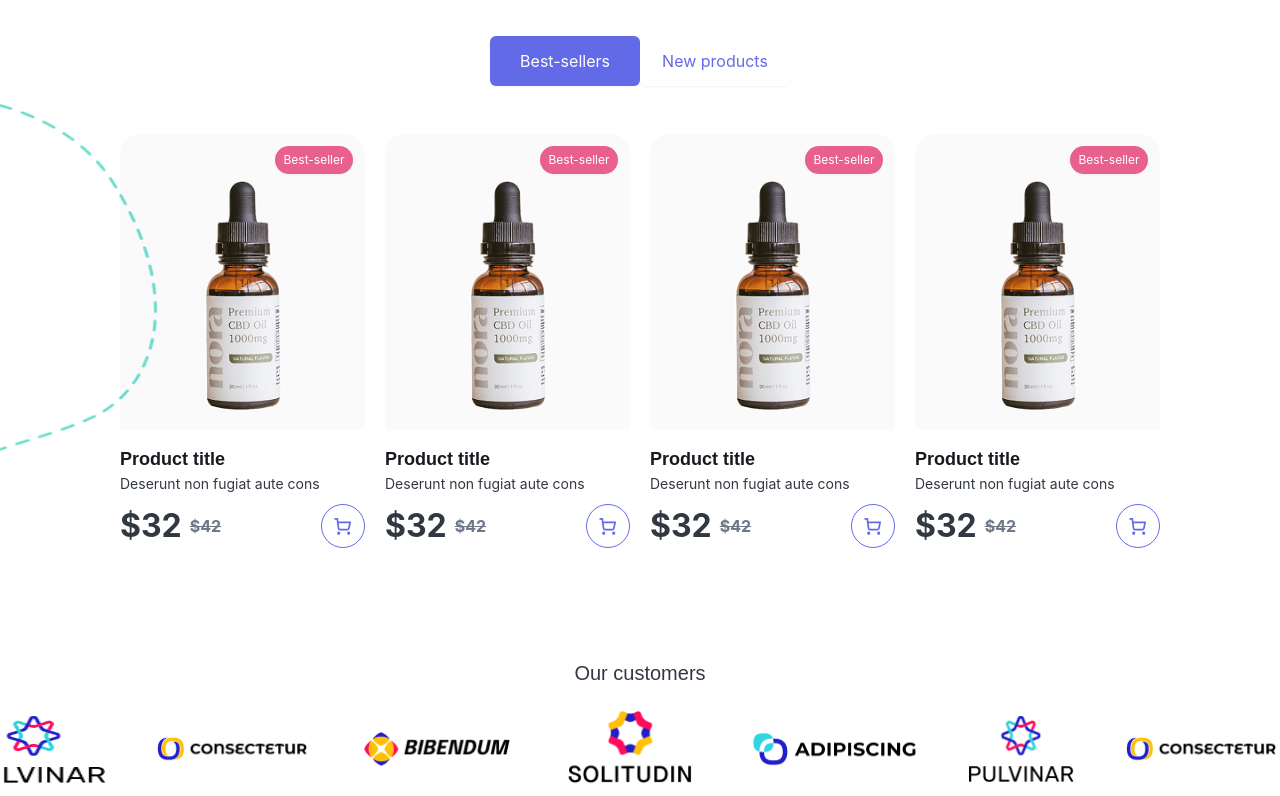
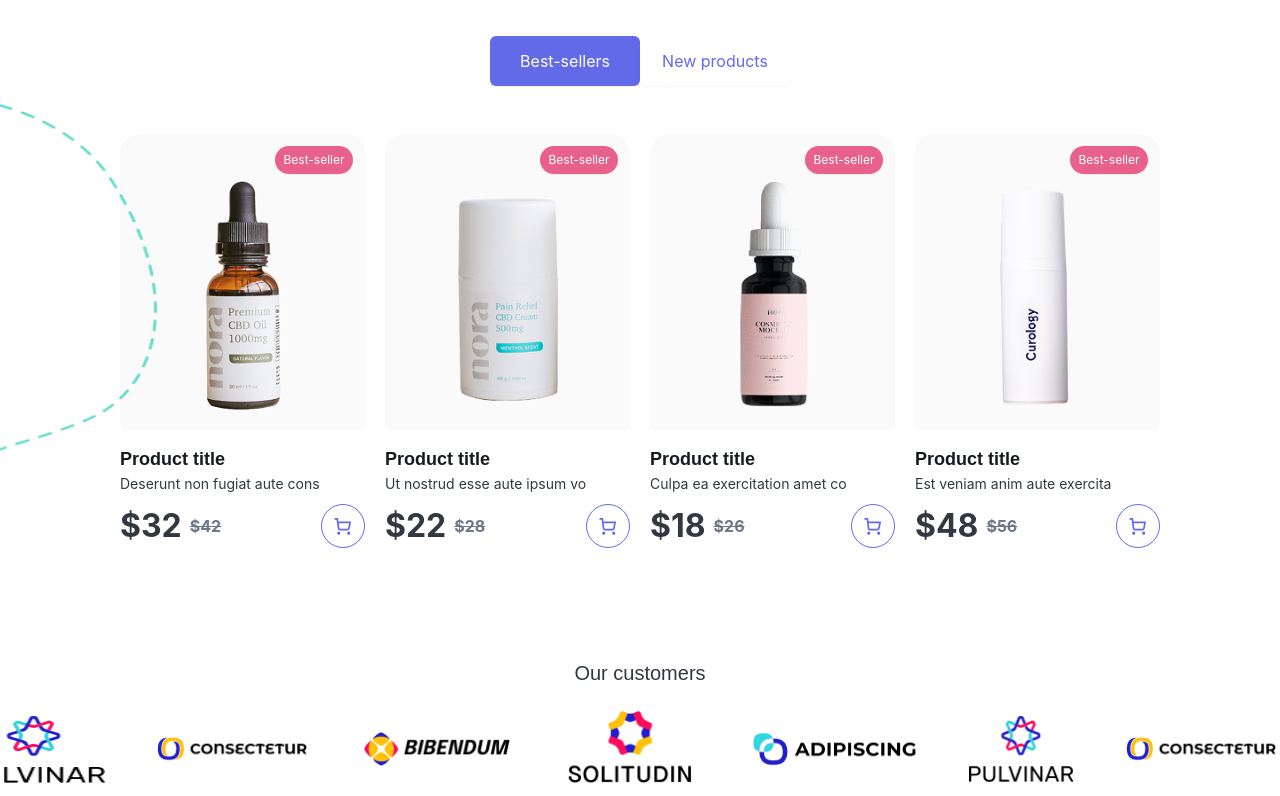
Before and after one commit to phil-code-dotcom/wellness-health-website, a website: page index.html in a window 1280 px wide. Shown: the part 2364-3160 px from the top of the page. Drawn offline with nearby package versions, Linux system fonts and the light colour scheme.

Commit message:
feat: added all the remaining images on the home page

```diff
--- a/index.html
+++ b/index.html
@@ -197,55 +197,55 @@
           </div>
         </div>
 
-        <!--card 1-->
+        <!--card 2-->
         <div class="flex flex-col">
           <div class="grid grid-cols-1 grid-rows-1">
-            <img src="./img/medicine-bottle.png" alt="" class="col-start-1 row-start-1 rounded-t-[20px] w-full">
+            <img src="./img/medicine-bottle2.png" alt="" class="col-start-1 row-start-1 rounded-t-[20px] w-full">
             <button type="button"
               class="justify-self-end text-white bg-[#E8618C] box-border border border-transparent hover:bg-success-strong focus:ring-4 focus:ring-success-medium shadow-xs font-normal leading-5 rounded-[14px] text-[12px] focus:outline-none w-[78px] h-[28px] col-start-1 row-start-1 mt-3 mr-3 flex items-center justify-center font-inter">Best-seller</button>
           </div>
           <h6 class="font-archivo font-extrabold text-[18px] text-[#171A1F] mt-4">Product title</h6>
-          <p class="font-inter font-normal text-[14px] text-[#323842]">Deserunt non fugiat aute cons</p>
+          <p class="font-inter font-normal text-[14px] text-[#323842]">Ut nostrud esse aute ipsum vo</p>
           <div class="flex items-center justify-between mt-2">
             <div class="flex items-center gap-2">
-              <p class="font-inter font-bold text-[32px] text-[#323842]">$32</p>
-              <p class="font-inter font-bold text-[16px] text-[#6E7787] line-through">$42</p>
+              <p class="font-inter font-bold text-[32px] text-[#323842]">$22</p>
+              <p class="font-inter font-bold text-[16px] text-[#6E7787] line-through">$28</p>
             </div>
             <img src="./img/cart-button.svg" class="w-[44px] h-[44px]" alt="">
           </div>
         </div>
 
-        <!--card 1-->
+        <!--card 3-->
         <div class="flex flex-col">
           <div class="grid grid-cols-1 grid-rows-1">
-            <img src="./img/medicine-bottle.png" alt="" class="col-start-1 row-start-1 rounded-t-[20px] w-full">
+            <img src="./img/medicine-bottle3.png" alt="" class="col-start-1 row-start-1 rounded-t-[20px] w-full">
             <button type="button"
               class="justify-self-end text-white bg-[#E8618C] box-border border border-transparent hover:bg-success-strong focus:ring-4 focus:ring-success-medium shadow-xs font-normal leading-5 rounded-[14px] text-[12px] focus:outline-none w-[78px] h-[28px] col-start-1 row-start-1 mt-3 mr-3 flex items-center justify-center font-inter">Best-seller</button>
           </div>
           <h6 class="font-archivo font-extrabold text-[18px] text-[#171A1F] mt-4">Product title</h6>
-          <p class="font-inter font-normal text-[14px] text-[#323842]">Deserunt non fugiat aute cons</p>
+          <p class="font-inter font-normal text-[14px] text-[#323842]">Culpa ea exercitation amet co</p>
           <div class="flex items-center justify-between mt-2">
             <div class="flex items-center gap-2">
-              <p class="font-inter font-bold text-[32px] text-[#323842]">$32</p>
-              <p class="font-inter font-bold text-[16px] text-[#6E7787] line-through">$42</p>
+              <p class="font-inter font-bold text-[32px] text-[#323842]">$18</p>
+              <p class="font-inter font-bold text-[16px] text-[#6E7787] line-through">$26</p>
             </div>
             <img src="./img/cart-button.svg" class="w-[44px] h-[44px]" alt="">
           </div>
         </div>
 
-        <!--card 1-->
+        <!--card 4-->
         <div class="flex flex-col">
           <div class="grid grid-cols-1 grid-rows-1">
-            <img src="./img/medicine-bottle.png" alt="" class="col-start-1 row-start-1 rounded-t-[20px] w-full">
+            <img src="./img/medicine-bottle4.png" alt="" class="col-start-1 row-start-1 rounded-t-[20px] w-full">
             <button type="button"
               class="justify-self-end text-white bg-[#E8618C] box-border border border-transparent hover:bg-success-strong focus:ring-4 focus:ring-success-medium shadow-xs font-normal leading-5 rounded-[14px] text-[12px] focus:outline-none w-[78px] h-[28px] col-start-1 row-start-1 mt-3 mr-3 flex items-center justify-center font-inter">Best-seller</button>
           </div>
           <h6 class="font-archivo font-extrabold text-[18px] text-[#171A1F] mt-4">Product title</h6>
-          <p class="font-inter font-normal text-[14px] text-[#323842]">Deserunt non fugiat aute cons</p>
+          <p class="font-inter font-normal text-[14px] text-[#323842]">Est veniam anim aute exercita</p>
           <div class="flex items-center justify-between mt-2">
             <div class="flex items-center gap-2">
-              <p class="font-inter font-bold text-[32px] text-[#323842]">$32</p>
-              <p class="font-inter font-bold text-[16px] text-[#6E7787] line-through">$42</p>
+              <p class="font-inter font-bold text-[32px] text-[#323842]">$48</p>
+              <p class="font-inter font-bold text-[16px] text-[#6E7787] line-through">$56</p>
             </div>
             <img src="./img/cart-button.svg" class="w-[44px] h-[44px]" alt="">
           </div>
@@ -354,6 +354,7 @@
         </div>
       </div>
 
+      <!--card 1-->
       <div class="flex gap-8 flex-wrap xl:flex-nowrap">
         <div class="card bg-base-100 w-full sm:max-w-[302px]  shadow-sm rounded-2xl">
           <figure>
@@ -375,9 +376,10 @@
           </div>
         </div>
 
+        <!--card 2-->
         <div class="card bg-base-100 w-full sm:max-w-[302px] shadow-sm rounded-2xl">
           <figure>
-            <img src="./img/blog-pic1.png" alt="" class="w-full h-[176]" />
+            <img src="./img/blog-pic2.png" alt="" class="w-full h-[176]" />
           </figure>
           <div class="flex flex-col p-3">
             <p class="font-inter font-normal text-[14px] text-[#9095A0]">Subtitle</p>
@@ -395,9 +397,10 @@
           </div>
         </div>
 
+        <!--card 3-->
         <div class="card bg-base-100 w-full sm:max-w-[302px] shadow-sm rounded-2xl">
           <figure>
-            <img src="./img/blog-pic1.png" alt="" class="w-full h-[176]" />
+            <img src="./img/blog-pic3.png" alt="" class="w-full h-[176]" />
           </figure>
           <div class="flex flex-col p-3">
             <p class="font-inter font-normal text-[14px] text-[#9095A0]">Subtitle</p>
```
Also changed, not shown: img/blog-pic2.png (added), img/blog-pic3.png (added), img/medicine-bottle2.png (added), img/medicine-bottle3.png (added), img/medicine-bottle4.png (added).
